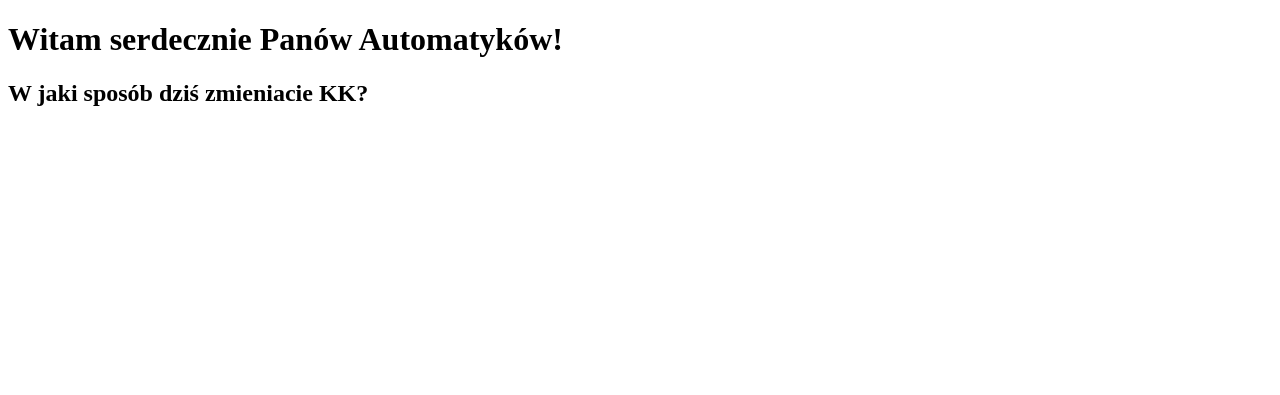
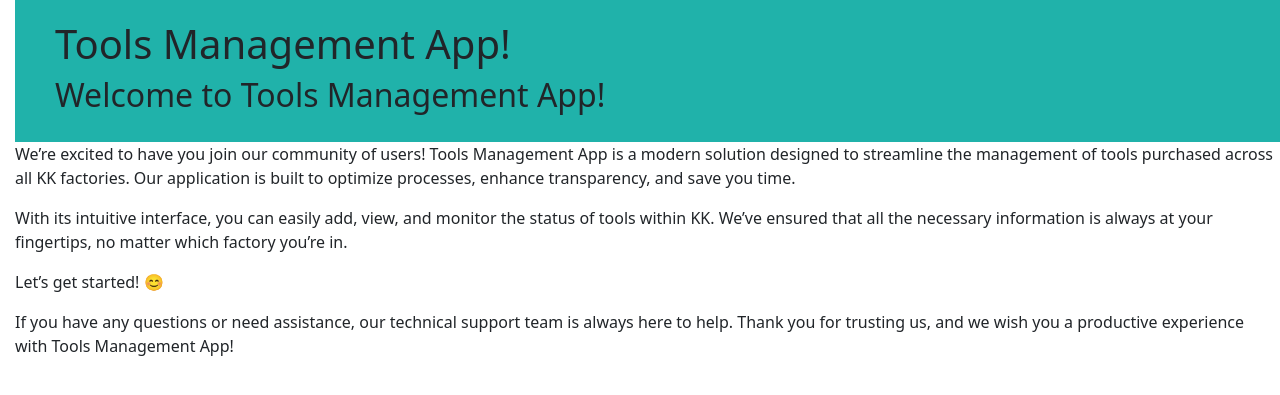
Before and after one commit to konrad1948/djangoblog, a Django app: template blog/templates/blog/post_list.html in a window 1280 px wide. Shown: the top 395 px of the page. Run offline with Django 5.2, Linux system fonts and the light colour scheme; the template is opened without the code that fills it, so the values that code supplies are empty.

Commit message:
Rozwój HTML i CSS

```diff
--- /dev/null
+++ b/blog/static/css/blog.css
@@ -0,0 +1,13 @@
+h1 a,h2 a{
+    color: #0FE1D6;
+}
+
+body {
+    padding-left:15px;
+}
+
+.page-header{
+    background-color: #20B2AA;
+    margin-top: 0;
+    padding: 20px 20px 20px 40px;
+}
--- a/blog/templates/blog/post_list.html
+++ b/blog/templates/blog/post_list.html
@@ -1,23 +1,35 @@
 <!DOCTYPE html>
+{% load static %}
     <html lang="pl">
         <head>
             <meta charset="UTF-8">
-            <title>Blog dla Global Automation</title>
+            <title>Tools Management App</title>
+            <link href="https://cdn.jsdelivr.net/npm/bootstrap@5.0.2/dist/css/bootstrap.min.css" rel="stylesheet" integrity="sha384-EVSTQN3/azprG1Anm3QDgpJLIm9Nao0Yz1ztcQTwFspd3yD65VohhpuuCOmLASjC" crossorigin="anonymous">
+            <link rel="stylesheet" href="{% static 'css/blog.css' %}">
+            <link rel="preconnect" href="https://fonts.googleapis.com">
+            <link rel="preconnect" href="https://fonts.gstatic.com" crossorigin>
+            <link href="https://fonts.googleapis.com/css2?family=PT+Sans:ital,wght@0,400;0,700;1,400;1,700&display=swap" rel="stylesheet">
         </head>
 <body>
-    <div>
-        <h1> Witam serdecznie Panów Automatyków!</h1>
-        <h2> W jaki sposób dziś zmieniacie KK?</h2>
+    <div class="page-header">
+        <h1> Tools Management App!</h1>
+        <h2> Welcome to Tools Management App!</h2>
+    </div>
+    <div class="welcome">
+        <p> We’re excited to have you join our community of users! Tools Management App is a modern solution designed to streamline the management of tools purchased across all KK factories. Our application is built to optimize processes, enhance transparency, and save you time.
+        <p> With its intuitive interface, you can easily add, view, and monitor the status of tools within KK. We’ve ensured that all the necessary information is always at your fingertips, no matter which factory you’re in. </p>
+        <p> Let’s get started! 😊 </p>
+        <p> If you have any questions or need assistance, our technical support team is always here to help. Thank you for trusting us, and we wish you a productive experience with Tools Management App! </p>
     </div>
 
     {% for post in posts %}
-    <div>
+    <div class="post">
         <p>opublikowany: {{post.publish_date }}</p>
         <h2><a href="">{{ post.title }}</a></h2>
         <em>{{ post.text|linebreaksbr }}</em>
     </div>
     {% endfor %}
-    <div>
+    <div class="footer">
 
     </div>
 </body>
```
